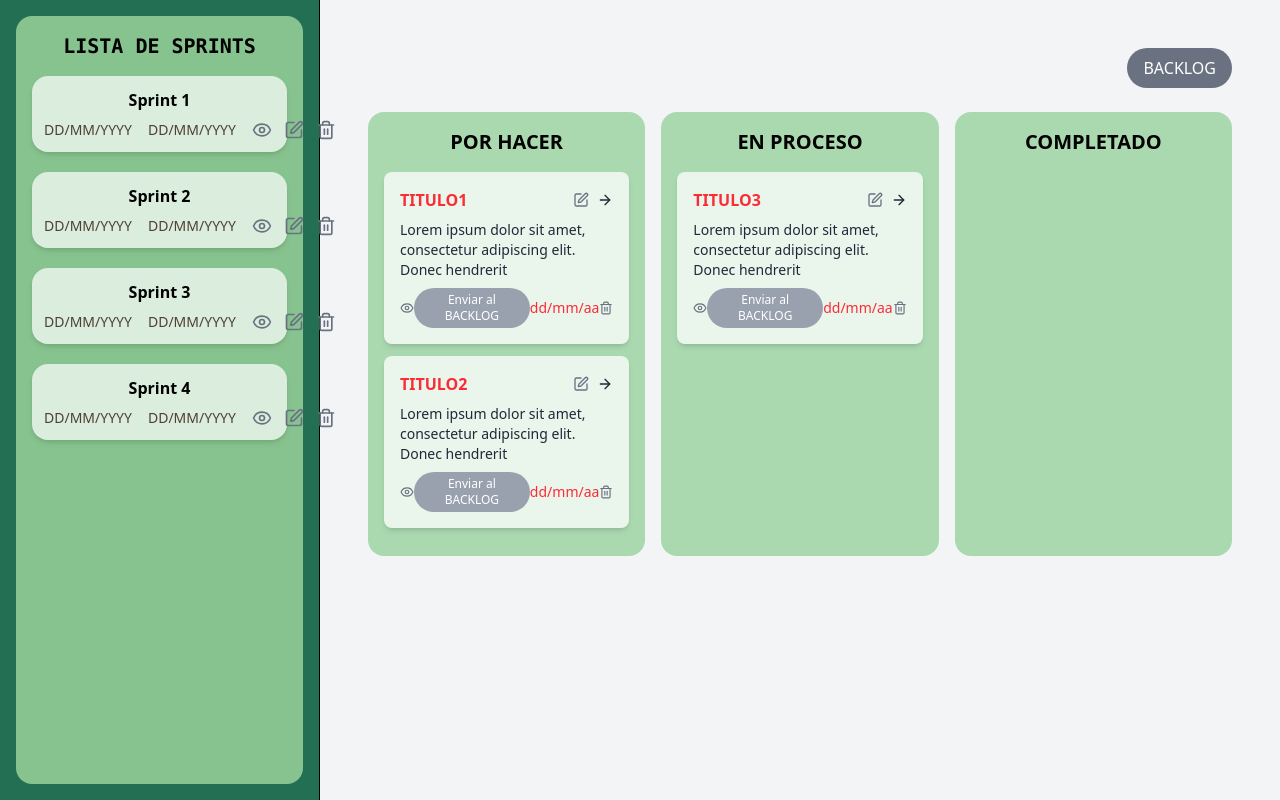
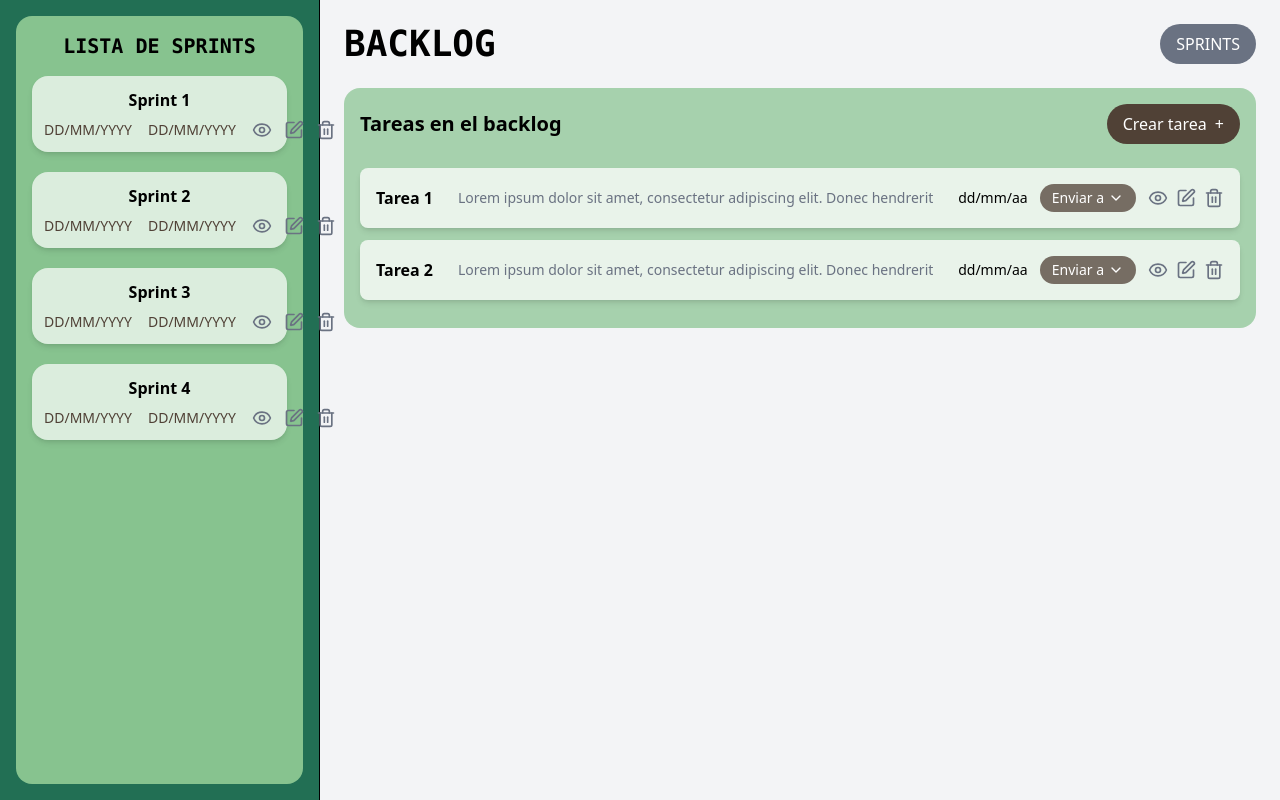
Before and after one commit to julietasena/To-Do-App, a React (Vite) app: page / in a window 1280 px wide. Both pictures are taken after a click on the button "BACKLOG". Built offline with nearby package versions, Linux system fonts and the light colour scheme; a web font is replaced by a local one.

Commit message:
Se agrega botón para cambiar de página

```diff
--- a/package.json
+++ b/package.json
@@ -13,7 +13,8 @@
     "@tailwindcss/vite": "^4.0.16",
     "lucide-react": "^0.484.0",
     "react": "^19.0.0",
-    "react-dom": "^19.0.0"
+    "react-dom": "^19.0.0",
+    "zustand": "^5.0.3"
   },
   "devDependencies": {
     "@eslint/js": "^9.21.0",
--- a/src/App.tsx
+++ b/src/App.tsx
@@ -1,9 +1,12 @@
+
 
 import SprintList from './components/SprintList';
-import BacklogList from './components/Backloglist';
-import Sprint from './components/Sprint';
+import BacklogList from './components/screens/Backloglist';
+import Sprint from './components/screens/Sprint';
+import { useStore } from './store/store';
 
 function App() {
+  const { showBacklog} = useStore();
 
   return (
     <div className="flex min-h-screen bg-gray-100">
@@ -15,9 +18,10 @@ function App() {
       </div>
 
       <div className="w-3/4 p-6">
-        <Sprint />
+      {showBacklog ? <BacklogList /> : <Sprint id="1" name="Sprint 1"/>}
       </div>
       <div>
+
       <footer className="relative h-16 bg-gray-800">
   <svg
     className="absolute -top-5 left-0 w-full"
--- a/src/components/Backloglist.tsx
+++ b/src/components/screens/Backloglist.tsx
@@ -1,5 +1,6 @@
 import React from 'react';
 import { Eye, Edit, Trash2, ChevronDown } from 'lucide-react';
+import { useStore } from '../../store/store';
 
 const BacklogList: React.FC = () => {
   const tasks = [
@@ -17,12 +18,24 @@ const BacklogList: React.FC = () => {
     }
   ];
 
+   const toggleScreen = useStore((state) => state.toggleScreen); // Obtener la función para cambiar de pantalla
+
   return (
     <div>
       <div className="flex justify-center items-center mb-6">
         <h1 className="text-4xl font-bold font-mono">BACKLOG</h1>
+        <div className="flex-1 text-right">
+              {/* Botón para cambiar a la pantalla de Backlog */}
+          <button className="bg-gray-500 text-white px-4 py-2 rounded-full"
+          onClick={toggleScreen} //cambia de pantalla
+          >
 
+            SPRINTS
+
+            </button>
+        </div>
       </div>
+
 
       <div className=" bg-[#87c38f]/70 rounded-2xl p-4 mi-h-screen h-full">
         <div className="flex justify-between items-center mb-6">
--- a/src/components/Sprint.tsx
+++ b/src/components/screens/Sprint.tsx
@@ -1,5 +1,6 @@
 import React, { useState } from 'react';
 import { Eye, Edit, Trash2, ArrowRight } from 'lucide-react';
+import { useStore } from '../../store/store';
 
 interface Task {
   id: string;
@@ -39,13 +40,22 @@ const Sprint: React.FC<SprintProps> = ({id,name}) => {
     }
   ]);
 
+  const toggleScreen = useStore((state) => state.toggleScreen); // Obtener la función para cambiar de pantalla
+
   return (
     <div className="flex flex-col p-6">
       <div className="flex justify-between items-center mb-6">
         <div className="flex-1"></div>
         <h1 className="text-4xl font-bold text-center font-mono flex-2">{name}</h1>
         <div className="flex-1 text-right">
-          <button className="bg-gray-500 text-white px-4 py-2 rounded-full">BACKLOG</button>
+              {/* Botón para cambiar a la pantalla de Backlog */}
+          <button className="bg-gray-500 text-white px-4 py-2 rounded-full"
+          onClick={toggleScreen} //cambia de pantalla
+          >
+
+            BACKLOG
+
+            </button>
         </div>
       </div>
 
--- /dev/null
+++ b/src/store/store.ts
@@ -0,0 +1,11 @@
+import { create } from "zustand";
+
+interface Store {
+  showBacklog: boolean;
+  toggleScreen: () => void;
+}
+
+export const useStore = create<Store>((set) => ({
+  showBacklog: false, //empieza con Sprint
+  toggleScreen: () => set((state) => ({ showBacklog: !state.showBacklog })), //cambia entre sprint y backlog
+}));
```
Also changed, not shown: 1 other file (tests, documents, lock files or other folders).
